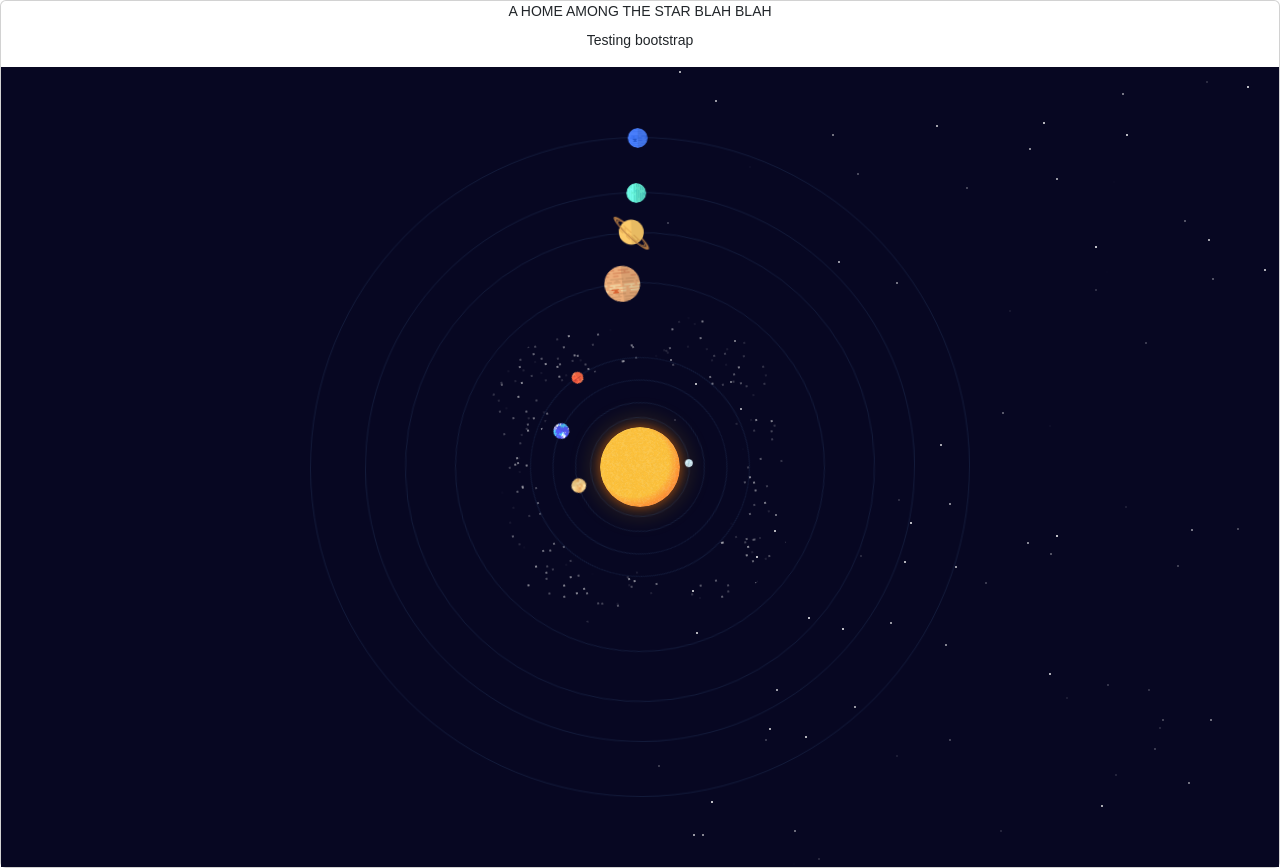
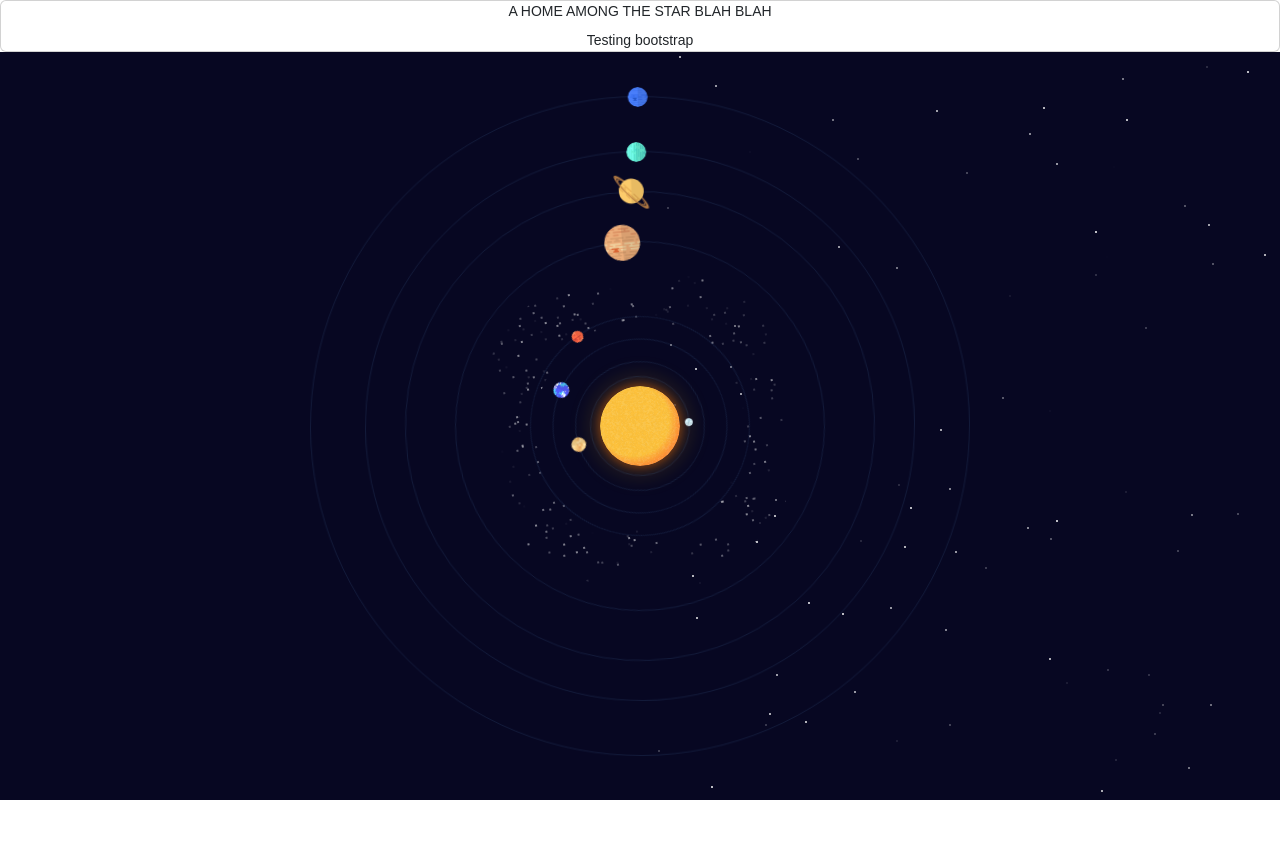
Before and after one commit to Kieran-Dunch/celestial-journeys, a React (Create React App) app: page / in a window 1280 px wide. After the commit the page ends 800 px from the top, so only its background shows below. Built offline with nearby package versions, Linux system fonts and the light colour scheme.

Commit message:
add solar system

```diff
--- a/package.json
+++ b/package.json
@@ -41,5 +41,8 @@
       "last 1 firefox version",
       "last 1 safari version"
     ]
+  },
+  "devDependencies": {
+    "tailwindcss": "^3.3.3"
   }
 }
--- a/src/App.js
+++ b/src/App.js
@@ -7,7 +7,7 @@ import PlanetIndex from './components/PlanetIndex';
 
 function App() {
   return (
-    <div className="App">
+    <div className="App h-screen flex flex-column overflow-auto">
       <Router>
         <Routes>
           <Route path="/" element={<Home />} />
--- a/src/components/KeyVisual/KeyVisualStyles.js
+++ b/src/components/KeyVisual/KeyVisualStyles.js
@@ -14,7 +14,7 @@ import { NavLink } from 'react-router-dom';
 
 export const Container = styled(motion.div)`
     position: relative;
-    min-height: 100vh;
+    height: 100%;
 `;
 
 export const Planet = styled(NavLink)`
--- a/src/components/LandingPage.js
+++ b/src/components/LandingPage.js
@@ -4,8 +4,10 @@ export default function LandingPage() {
   return (
     <>
       <div className="card">
-        <div class="card-title">A HOME AMONG THE STAR BLAH BLAH</div>
+        <div className="card-title">A HOME AMONG THE STAR BLAH BLAH</div>
         <p className="card-text">Testing bootstrap</p>
+      </div>
+      <div className="flex-1">
         <Planets />
       </div>
     </>
--- a/src/components/Wrapper/WrapperStyles.js
+++ b/src/components/Wrapper/WrapperStyles.js
@@ -3,6 +3,7 @@ import { starsBackground } from './starsBackground';
 
 export const Container = styled.div`
     position: relative;
+    height: 100%;
     background-color: ${(props) => props.theme.colors.black};
     overflow: hidden;
 
--- a/src/index.css
+++ b/src/index.css
@@ -1,3 +1,7 @@
+@tailwind base;
+@tailwind components;
+@tailwind utilities;
+
 body {
   margin: 0;
   font-family: -apple-system, BlinkMacSystemFont, 'Segoe UI', 'Roboto', 'Oxygen',
--- /dev/null
+++ b/tailwind.config.js
@@ -0,0 +1,10 @@
+/** @type {import('tailwindcss').Config} */
+module.exports = {
+  content: [
+    "./src/**/*.{js,jsx,ts,tsx}",
+  ],
+  theme: {
+    extend: {},
+  },
+  plugins: [],
+}
```
Also changed, not shown: 1 other file (tests, documents, lock files or other folders).
